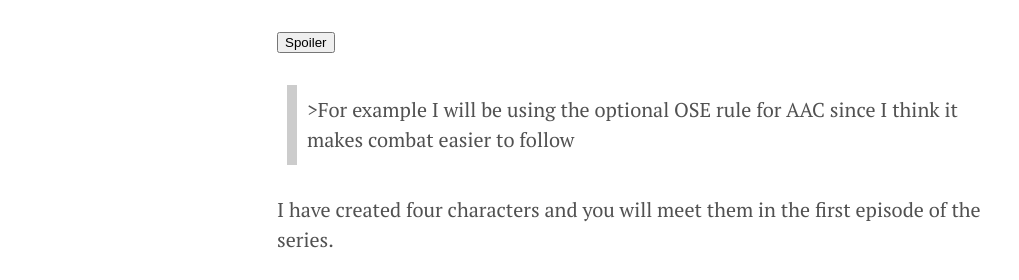
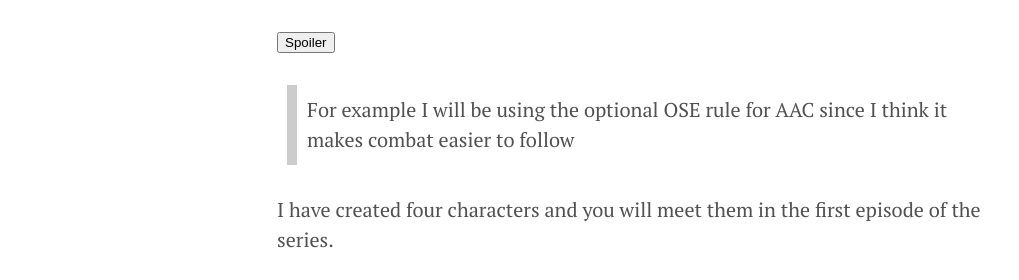
Before and after one commit to thevinter/thevinter.github.io, a Jekyll site: the page built from _posts/2021-02-02-the-nameless-tale.md, in a window 1280 px wide and 900 px high, scrolled down 834 px. Shown: the part 164-444 px from the top of the window, without its empty margins (3-1022 px from the left). Built offline with Jekyll 4.4.1, drawn with Linux system fonts in a browser that asks for light colours.

Commit message:
am an idiot

```diff
--- a/_posts/2021-02-02-the-nameless-tale.md
+++ b/_posts/2021-02-02-the-nameless-tale.md
@@ -22,7 +22,7 @@ Sometimes I will also interrupt the story to explain some homebrew rules I imple
   border-left: 10px solid #ccc;
   margin: 1.5em 10px;
   padding: 0.5em 10px;">
->For example I will be using the optional OSE rule for AAC since I think it makes combat easier to follow
+For example I will be using the optional OSE rule for AAC since I think it makes combat easier to follow
 </div>
 
 
```
